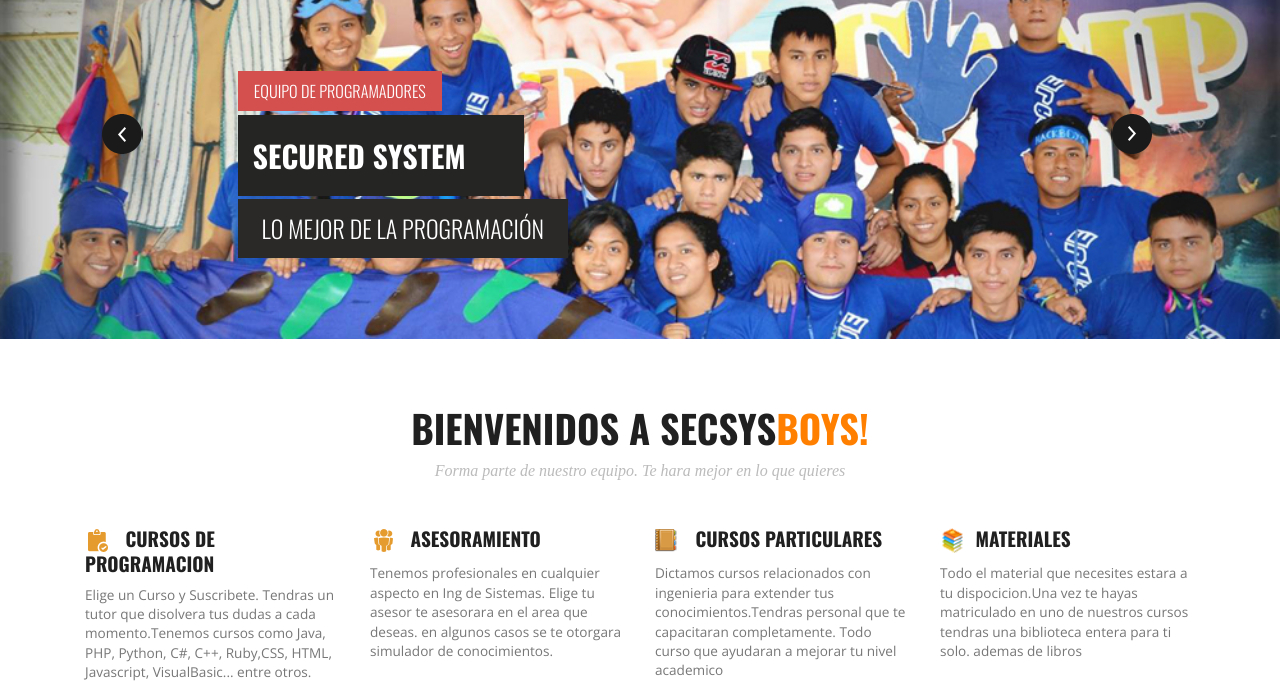
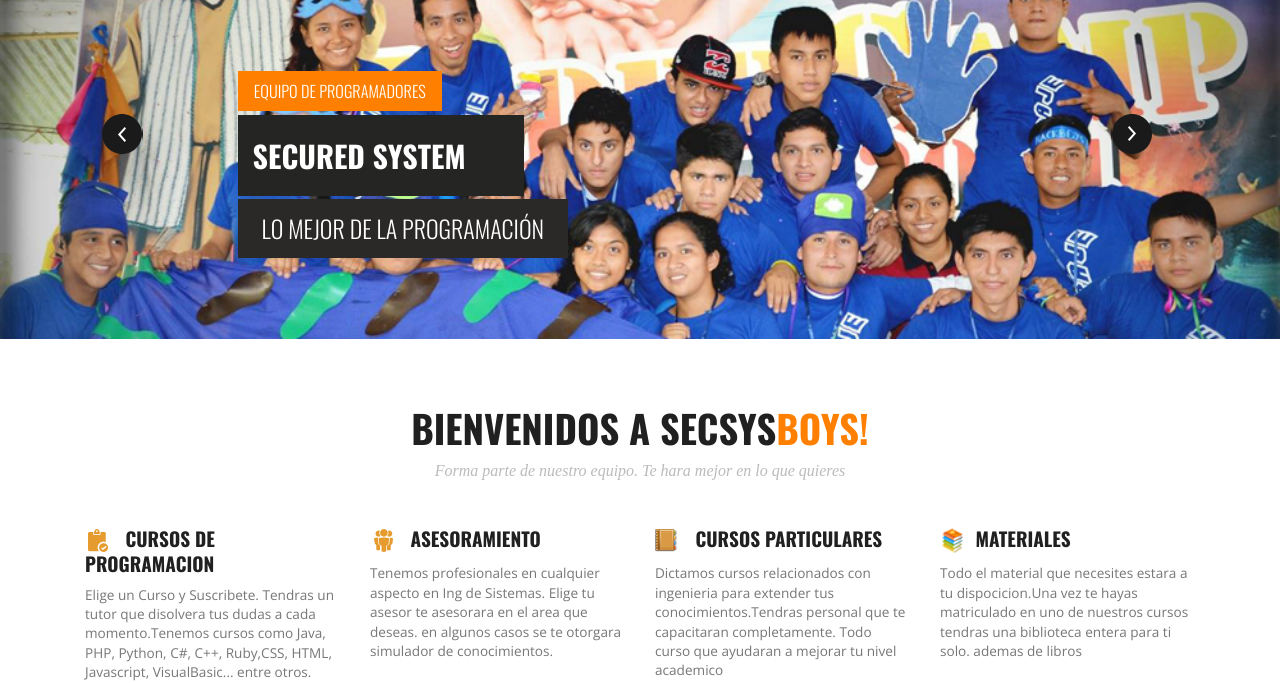
Before and after one commit to Abnerlico/SecSys, a plain HTML site: page Index.html in a window 1280 px wide. Shown: the part 129-812 px from the top of the page. Drawn offline with nearby package versions, Linux system fonts and the light colour scheme; a web font is replaced by a local one.

Commit message:
he cambiado el color de la caja de el texto de imformacion del slider

```diff
--- a/CSS/estilos.css
+++ b/CSS/estilos.css
@@ -405,7 +405,7 @@ nav a#pull {
 }
 /*----*/
 .slide-text-info span{
-	background: #D4504F;
+	background: #FF8000;
 	color: #FFF;
 	text-transform: uppercase;
 	font-weight: 100;
```
